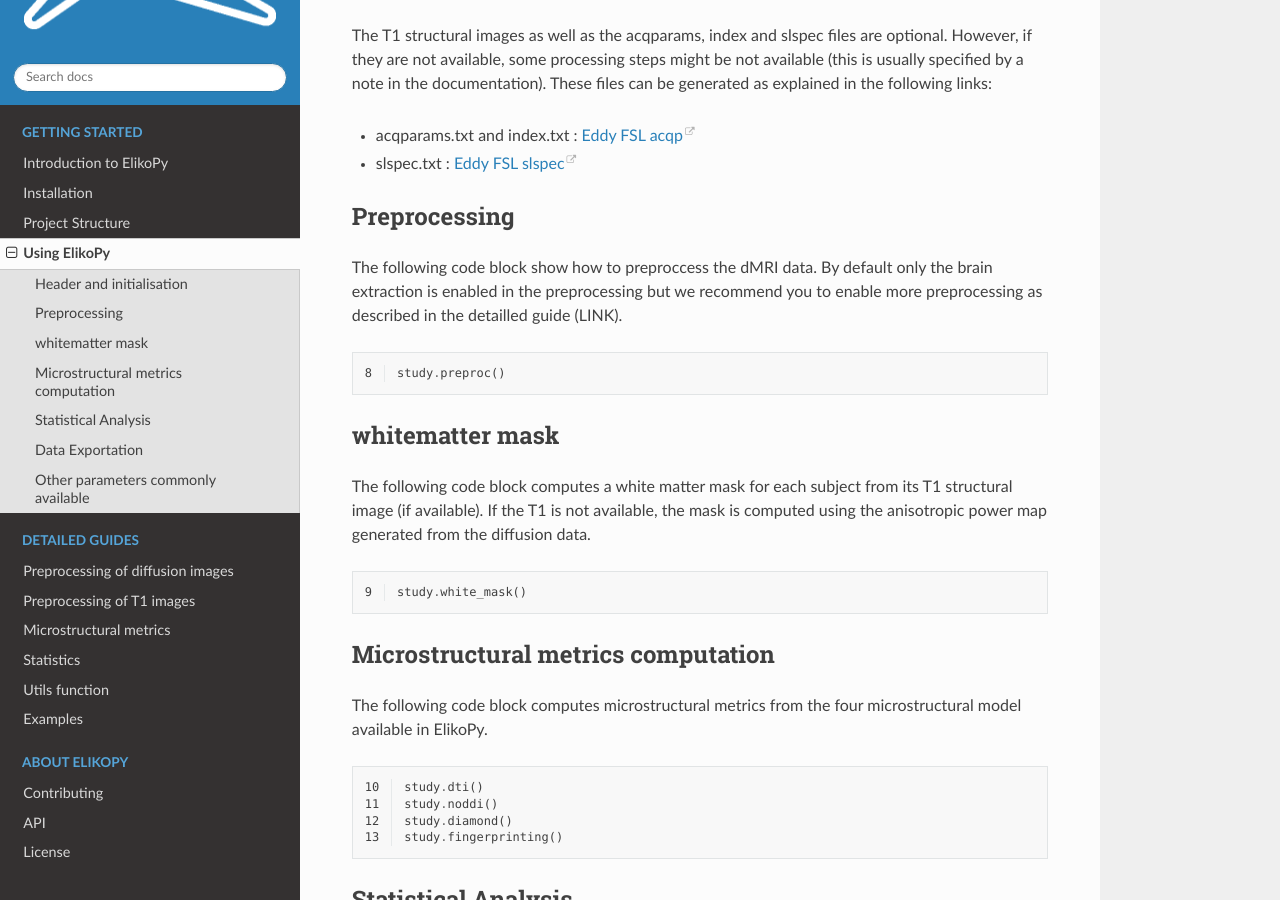
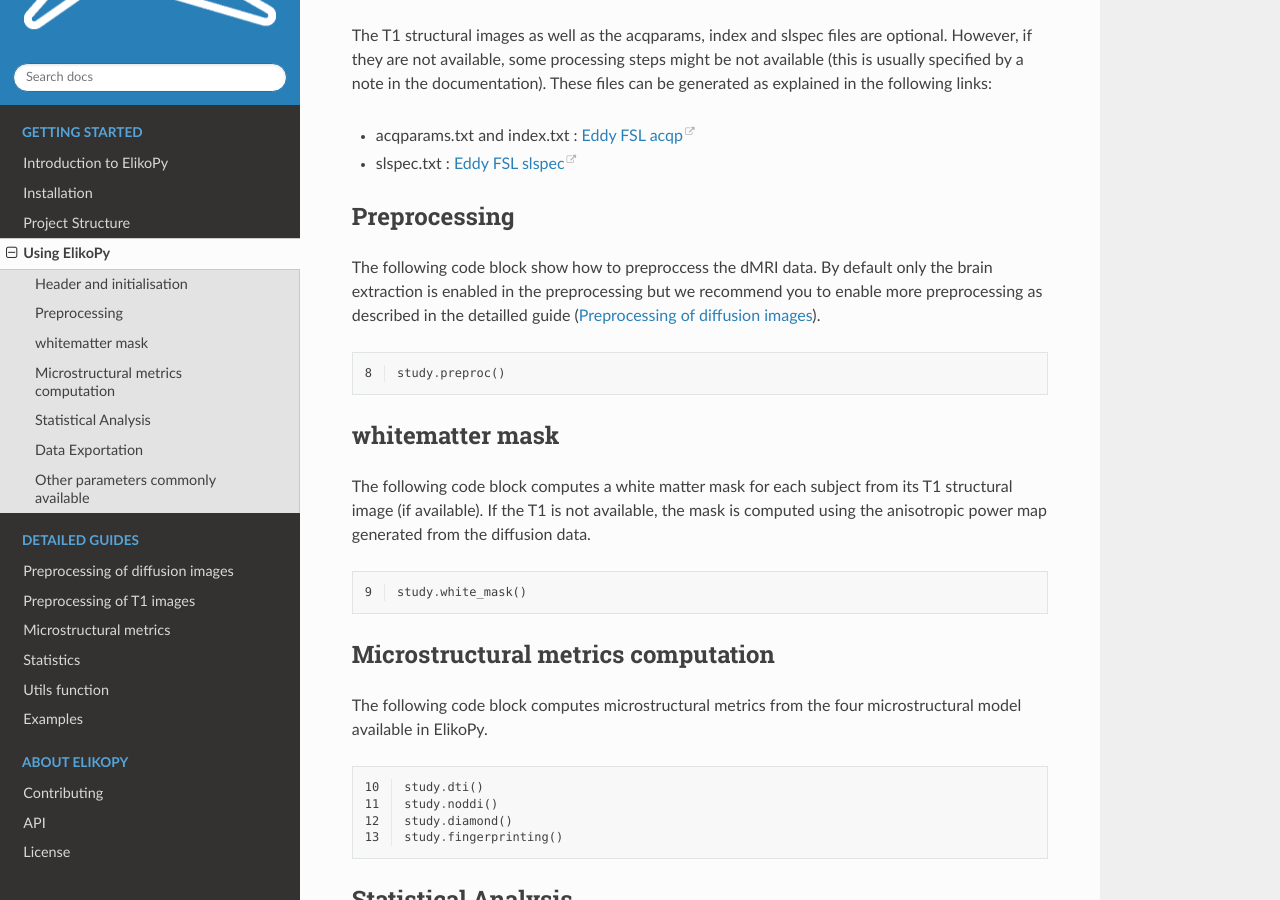
Before and after one commit to Hyedryn/elikopy, a Sphinx documentation site: the page built from docs/elikopy_usage.rst, in a window 1280 px wide and 900 px high, scrolled down 1006 px. Built offline with Sphinx 7.4.7 and the Read the Docs theme 2.0.0, drawn with Linux system fonts in a browser that asks for light colours; pages that are not in the unit, such as notebooks, are missing from menus.

Commit message:
Fix link

```diff
--- a/docs/elikopy_usage.rst
+++ b/docs/elikopy_usage.rst
@@ -40,7 +40,7 @@ These files can be generated as explained in the following links:
 Preprocessing
 ^^^^^^^^^^^^^
 
-The following code block show how to preproccess the dMRI data. By default only the brain extraction is enabled in the preprocessing but we recommend you to enable more preprocessing as described in the detailled guide (LINK).
+The following code block show how to preproccess the dMRI data. By default only the brain extraction is enabled in the preprocessing but we recommend you to enable more preprocessing as described in the detailled guide (:ref:`preprocessing-dmri`).
 
 .. code-block:: python
 	:linenos:
```
